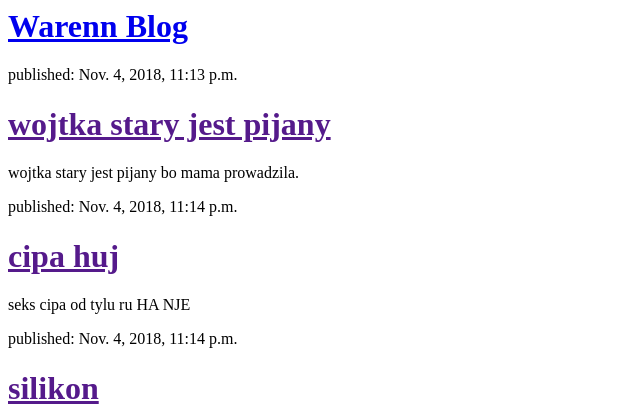
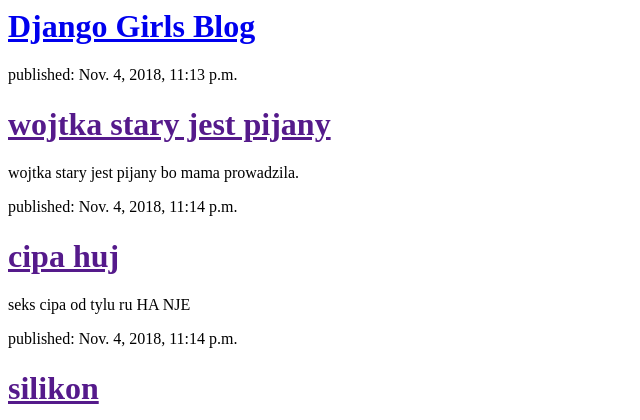
Before and after one commit to Warencome/my-first-blog, a Django app: page / in a window 1280 px wide. Shown: the top 420 px of the page, without its empty margins (0-640 px from the left). Run offline with Django 3.2, Linux system fonts and the light colour scheme; data comes from the database, SQL or seed files in the repository.

Commit message:
Modified templates to display posts from database.

```diff
--- a/blog/templates/blog/post_list.html
+++ b/blog/templates/blog/post_list.html
@@ -4,10 +4,10 @@
     </head>
     <body>
         <div>
-            <h1><a href="/">Warenn Blog</a></h1>
+    <h1><a href="/">Django Girls Blog</a></h1>
 </div>
 
-	{%for post in posts %}
+{% for post in posts %}
     <div>
         <p>published: {{ post.published_date }}</p>
         <h1><a href="">{{ post.title }}</a></h1>
```
Lines whose indentation alone changed are shown as unchanged.
